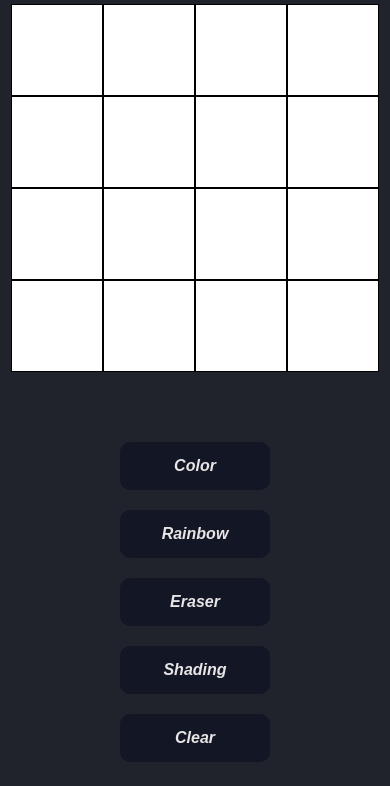
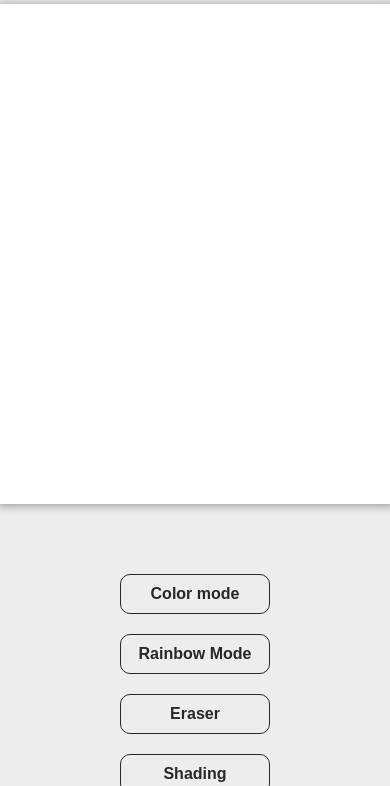
Before and after one commit to heimesh/etchaSketch, a plain HTML site: page index.html in a window 390 px wide. Shown: the part 70-856 px from the top of the page. Drawn offline with Linux system fonts and the light colour scheme.

```diff
--- a/index.html
+++ b/index.html
@@ -18,8 +18,8 @@
     <h1>ETCH-A-SKETCH</h1>
     <div class="container">
         <div class="left-buttons">
-            <button>Color</button>
-            <button>Rainbow</button>
+            <button>Color mode</button>
+            <button>Rainbow Mode</button>
             <button>Eraser</button>
             <button>Shading</button>
             <button id="clear">Clear</button>
@@ -30,27 +30,11 @@
 
         <div class="middle">
             <div class="grid">
-            <div class="col"></div>
-            <div class="col"></div>
-            <div class="col"></div>
-            <div class="col"></div>
-            <div class="col"></div>
-            <div class="col"></div>
-            <div class="col"></div>
-            <div class="col"></div>
-            <div class="col"></div>
-            <div class="col"></div>
-            <div class="col"></div>
-            <div class="col"></div>
-            <div class="col"></div>
-            <div class="col"></div>
-            <div class="col"></div>
-            <div class="col"></div>
             </div>
         </div>
     </div>
 
     <script src="script.js"></script>
+    <div id="footer"><p>Hehe</p></div>
 </body>
-<footer><p>Crafted by @heimesh</p></footer>
 </html>
--- a/script.js
+++ b/script.js
@@ -1,19 +1,19 @@
-let grid= document.querySelector('.grid');
+const defaultSize = 16;
 
+let grid = document.querySelector('.grid');
 
-function createDiv(){
-    let gridBox = document.createElement('div');
-    gridBox.classList.add('col');
-    gridBox.style.width = "50px";
-    gridBox.style.height = "50px";
-};
+/*Creates a grid */
+function makeGrid(size) {
+    grid.style.gridTemplateColumns = `repeat(${size}, 1fr)`
+    grid.style.gridTemplateRows = `repeat(${size}, 1fr)`
 
-function createGrid(){
-    for(let i = 0; i < 8; i++){
-        for(let j = 0; j < 8; j++){
-            grid.appendChild(createDiv());
-        };
-    };
-};
+    for (let i = 0; i < size * size; i++) {
+      const gridElement = document.createElement('div');
+      gridElement.classList.add("col")
+      grid.appendChild(gridElement)
+    }
+}
 
-createGrid();
+window.onload = () => {
+    makeGrid(defaultSize);
+  }
--- a/style.css
+++ b/style.css
@@ -1,38 +1,47 @@
 body{
-    background-color: rgb(33, 35, 44);
+    background-color: rgb(237,237,237);
     font-family: 'Kulim Park', sans-serif;
+    margin: 0;
 }
 
-footer{
+#footer{
     text-align: center;
-    color: white;
-    margin-top: 50px;
-    font-weight: 500;
+    color: rgb(39,39,39);
     font-size: 20px;
+
 }
 
 h1{
-    color: aliceblue;
+    color: rgb(61, 61, 61);
     text-align: center;
     margin-top: 20px;
     font-weight: 700;
     font-style: italic;
-    font-size: 50px;
-
+    font-size: 55px;
 }
 
 button{
     margin: 10px;
-    background-color: rgb(18, 22, 37);
-    border: none;
-    color: rgb(231, 229, 229);
+    background-color: rgb(237,237,237);
+    border: solid 1px rgb(39,39,39);
+    color: rgb(39,39,39);
     text-align: center;
     font-size: 16px;
-    padding: 15px;
+    padding: 10px;
     border-radius: 10px;
-    font-weight: 700;
-    font-style: italic;
+    font-weight: 600;
     width: 150px;
+}
+
+button:focus{
+    background-color: rgb(39,39,39);
+    color: rgb(231, 229, 229);
+}
+
+button:hover {
+    transform: scale(1.1) perspective(1px);
+    -webkit-transform: scale(1.1);
+    transition: all ease;
 }
 
 .container{
@@ -60,14 +69,12 @@ button{
 
 .grid{
     display: grid;
-    max-width: 550px;
-    grid-template-columns: repeat(4, 1fr);
+    width: 500px;
+    height: 500px;
+    box-shadow: 1px 1px 10px rgb(143, 143, 143);
 }
 
 .col{
-    height: 120px;
-    width: 120px;
-    border: 1px black solid;
     background-color: rgb(255, 255, 255);
 }
 
@@ -88,31 +95,16 @@ button{
     }
 }
 
-
 @media (max-width: 730px) {
-    .grid{
-        max-width: 500px;
-    }
-
     .container{
         max-width: 500px;
         flex-direction: column-reverse;
         align-items: center;
         gap: 60px;
     }
-
-    .col{
-        height: 100px;
-        width: 100px;
-    }
 }
 
 @media (max-width: 440px) {
-    .col{
-        height: 90px;
-        width: 90px;
-    }
-
     h1{
         font-size: 30px;
     }
```
